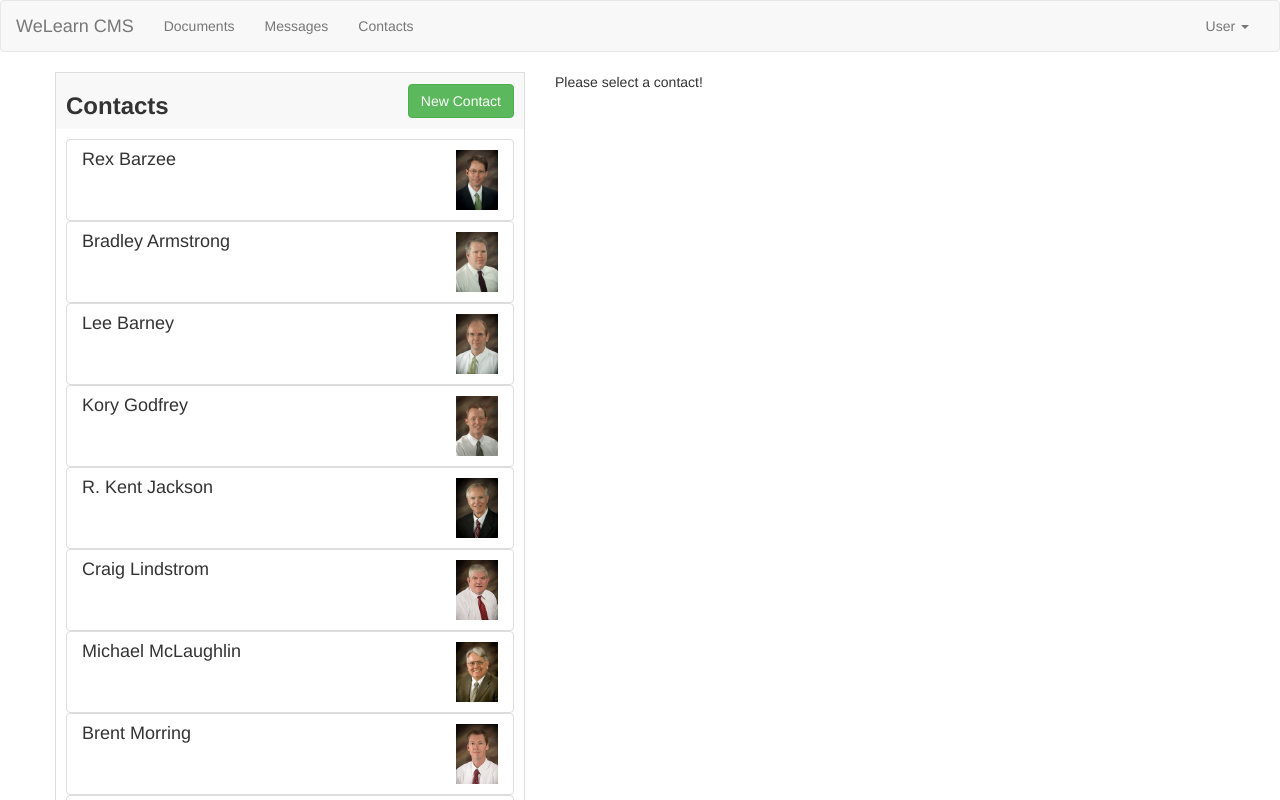
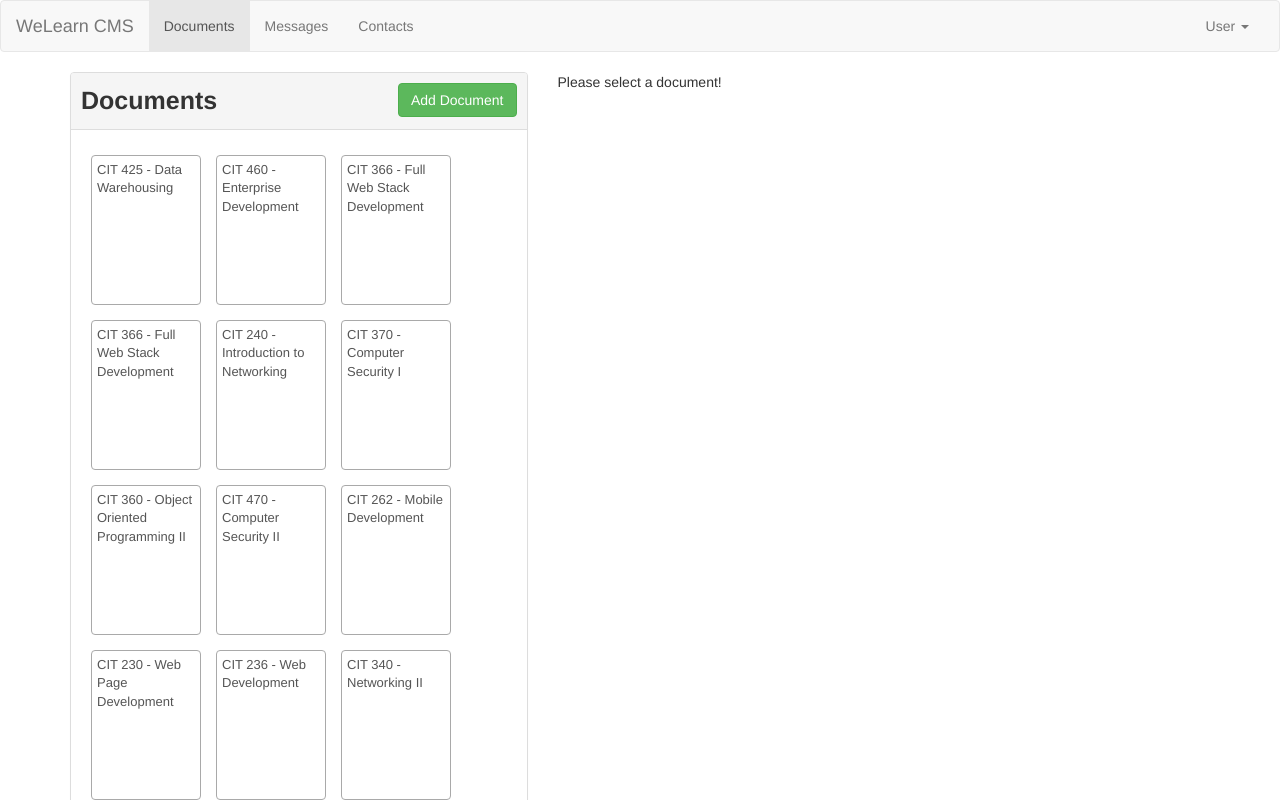
Before and after one commit to leonidasyopan/wdd-430-cms-project, an Angular app: page /documents in a window 1280 px wide. Shown: the top 800 px of the page. Built offline with nearby package versions, Linux system fonts and the light colour scheme.

Commit message:
Changed the application to user routing

```diff
--- /dev/null
+++ b/src/app/app-routing.module.ts
@@ -0,0 +1,23 @@
+import { NgModule } from "@angular/core";
+import { Routes, RouterModule, Router } from "@angular/router";
+
+
+import { DocumentsComponent } from "./documents/documents.component";
+import { MessageListComponent } from "./messages/message-list/message-list.component";
+import { ContactsComponent } from "./contacts/contacts.component";
+
+const appRoutes: Routes = [
+  { path: '', redirectTo: '/documents', pathMatch: 'full' },
+  { path: 'documents', component: DocumentsComponent },
+  { path: 'messages', component: MessageListComponent },
+  { path: 'contacts', component: ContactsComponent }
+]
+
+@NgModule({
+  imports: [RouterModule.forRoot(appRoutes)],
+  exports: [RouterModule]
+})
+
+export class AppRoutingModule {
+
+}
--- a/src/app/app.component.html
+++ b/src/app/app.component.html
@@ -1,8 +1,8 @@
-<cms-header (selectedFeatureEvent)="switchView($event)"></cms-header>
+<cms-header></cms-header>
 <div class="container">
   <div class="row">
-    <cms-contacts *ngIf="selectedFeature === 'contacts'"></cms-contacts>
-    <cms-documents *ngIf="selectedFeature === 'documents'"></cms-documents>
-    <cms-message-list *ngIf="selectedFeature === 'message-list'"></cms-message-list>
+    <div class="col-md-12">
+      <router-outlet></router-outlet>
+    </div>
   </div>
 </div>
--- a/src/app/app.component.ts
+++ b/src/app/app.component.ts
@@ -8,9 +8,4 @@ import { Component } from '@angular/core';
 export class AppComponent {
   title = 'cms';
 
-  selectedFeature = 'contacts';
-
-  switchView(selectedFeature: string) {
-    this.selectedFeature = selectedFeature;
-  }
 }
--- a/src/app/app.module.ts
+++ b/src/app/app.module.ts
@@ -15,6 +15,7 @@ import { MessageItemComponent } from './messages/message-item/message-item.compo
 import { MessageEditComponent } from './messages/message-edit/message-edit.component';
 import { MessageListComponent } from './messages/message-list/message-list.component';
 import { DropdownDirective } from './shared/dropdown.directive';
+import { AppRoutingModule } from './app-routing.module';
 
 @NgModule({
   declarations: [
@@ -34,7 +35,8 @@ import { DropdownDirective } from './shared/dropdown.directive';
     DropdownDirective
   ],
   imports: [
-    BrowserModule
+    BrowserModule,
+    AppRoutingModule
   ],
   providers: [],
   bootstrap: [AppComponent]
--- a/src/app/header/header.component.html
+++ b/src/app/header/header.component.html
@@ -8,9 +8,9 @@
     </div>
     <div class="navbar-collapse" [class.collapse]="collapsed" (window:resize)="collapsed = true">
       <ul class="nav navbar-nav">
-        <li><a href="#" (click)="onSelected('documents')">Documents</a></li>
-        <li><a href="#" (click)="onSelected('message-list')">Messages</a></li>
-        <li><a href="#" (click)="onSelected('contacts')">Contacts</a></li>
+        <li routerLinkActive="active"><a routerLink="documents">Documents</a></li>
+        <li routerLinkActive="active"><a routerLink="messages">Messages</a></li>
+        <li routerLinkActive="active"><a routerLink="contacts">Contacts</a></li>
       </ul>
 
       <ul class="nav navbar-nav navbar-right">
--- a/src/app/header/header.component.ts
+++ b/src/app/header/header.component.ts
@@ -1,4 +1,4 @@
-import { Component, EventEmitter, OnInit, Output } from '@angular/core';
+import { Component, OnInit } from '@angular/core';
 
 @Component({
   selector: 'cms-header',
@@ -6,13 +6,7 @@ import { Component, EventEmitter, OnInit, Output } from '@angular/core';
   styleUrls: ['./header.component.css']
 })
 export class HeaderComponent implements OnInit {
-  @Output() selectedFeatureEvent = new EventEmitter<string>();
-
   collapsed = true;
-
-  onSelected(selectedEvent: string) {
-    this.selectedFeatureEvent.emit(selectedEvent);
-  }
 
   constructor() { }
 
```
